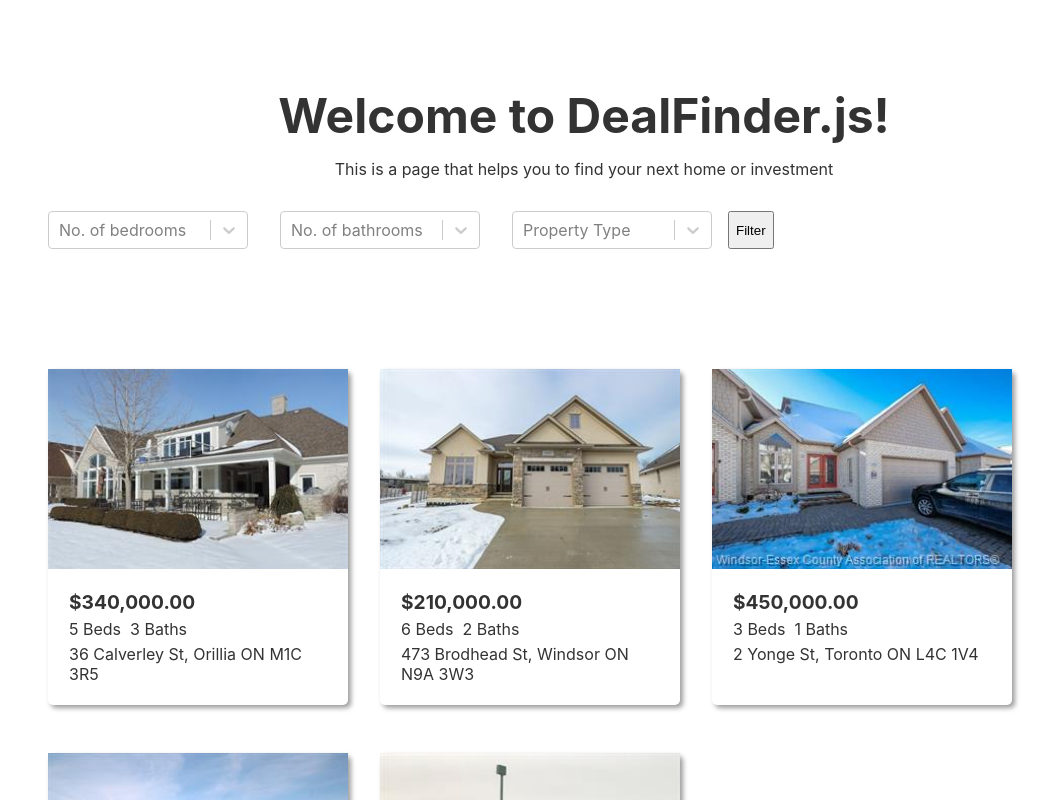
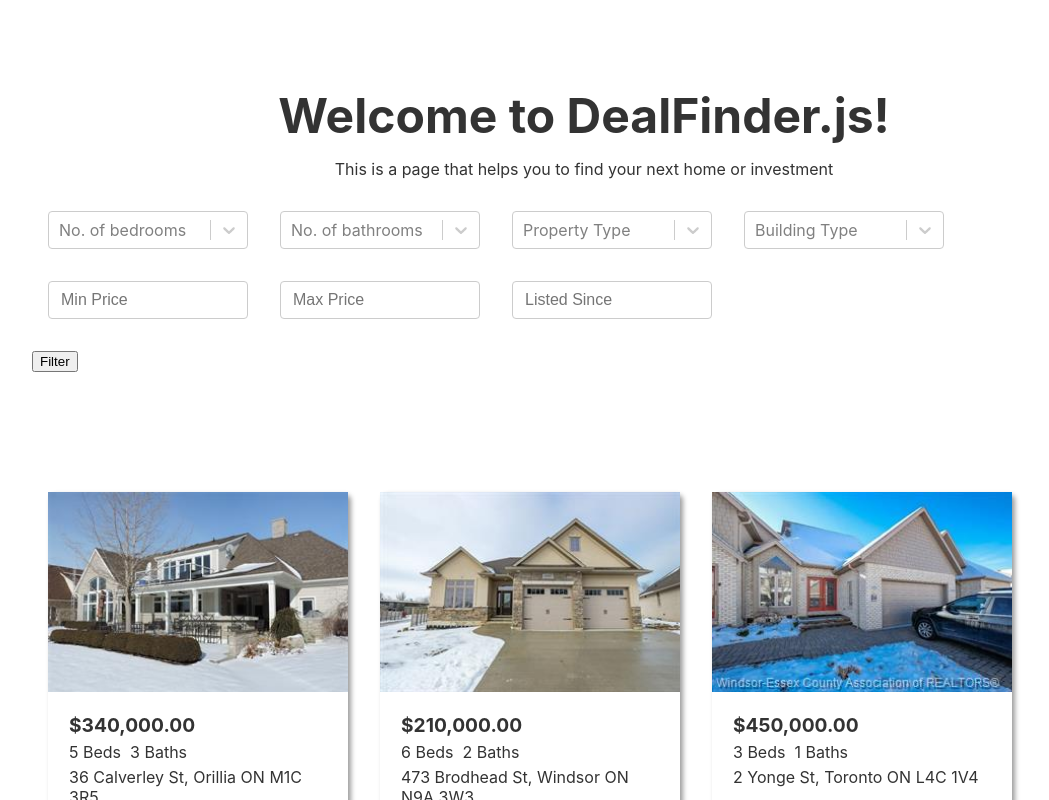
Before and after one commit to xzlstc415/deal-finder, a Next.js app: page / in a window 1280 px wide. Shown: the top 800 px of the page, without its empty margins (56-1105 px from the left). Built offline with nearby package versions, Linux system fonts and the light colour scheme.

Commit message:
add all filters

```diff
--- /dev/null
+++ b/components/BuildingTypeSelect/index.js
@@ -0,0 +1,16 @@
+import React from 'react';
+import ReactSelect from 'react-select';
+
+const options = [
+  { value: 'Detached', label: 'Detached' },
+  { value: 'Semi-Detached', label: 'Semi-Detached' },
+  { value: 'Condo', label: 'Condo' },
+  { value: 'Land', label: 'Land' },
+  { value: 'Plaza', label: 'Plaza' }
+];
+
+const BuildingTypeSelect = props => (
+  <ReactSelect {...props} options={options} className="filter-select" />
+);
+
+export default BuildingTypeSelect;
--- a/components/Input/index.css
+++ b/components/Input/index.css
@@ -1,6 +1,17 @@
-input {
-  padding: 0.55rem 0.75rem;
+input[type='text'] {
+  padding: 0 0.75rem;
   outline: none;
+  border-radius: 4px;
+  border: 1px solid rgb(204, 204, 204);
+  box-sizing: border-box;
+  font-size: 16px;
+  margin: 0em 1em;
+  height: 100%;
+  width: 200px;
+}
+
+.filter-input {
+  height: 38px;
 }
 
 input:focus {
--- a/components/Input/index.js
+++ b/components/Input/index.js
@@ -1,5 +1,9 @@
 import React from 'react';
 
-const Input = props => <input type="text" {...props} />;
+const Input = props => (
+  <div className="filter-input">
+    <input type="text" {...props} />
+  </div>
+);
 
 export default Input;
--- a/components/Welcome/index.css
+++ b/components/Welcome/index.css
@@ -50,5 +50,6 @@ body {
 
 .filter-form {
   display: flex;
+  flex-wrap: wrap;
   padding: 1em 5em;
 }
--- a/components/Welcome/index.js
+++ b/components/Welcome/index.js
@@ -3,6 +3,8 @@ import { fetchListings } from '../../data/listing';
 import PropertyList from './PropertyList';
 import RoomSelect from '../RoomSelect';
 import TypeSelect from '../TypeSelect';
+import BuildingTypeSelect from '../BuildingTypeSelect';
+import Input from '../Input';
 
 const Welcome = () => {
   const [listings, setListings] = useState([]);
@@ -46,7 +48,8 @@ const Welcome = () => {
       <p className="description">
         This is a page that helps you to find your next home or investment
       </p>
-      <form onSubmit={handleSubmit} className="filter-form">
+      <form onSubmit={handleSubmit}>
+        <div className="filter-form">
           <RoomSelect
             placeholder="No. of bedrooms"
             onChange={selectedOption => {
@@ -65,7 +68,36 @@ const Welcome = () => {
               setType(selectedOption.value);
             }}
           />
+          <BuildingTypeSelect
+            placeholder="Building Type"
+            onChange={selectedOption => {
+              setBuildingType(selectedOption.value);
+            }}
+          />
+        </div>
+        <div className="filter-form">
+          <Input
+            placeholder="Min Price"
+            onChange={event => {
+              setMinPrice(event.target.value);
+            }}
+          />
+          <Input
+            placeholder="Max Price"
+            onChange={event => {
+              setMaxPrice(event.target.value);
+            }}
+          />
+          <Input
+            placeholder="Listed Since"
+            onChange={event => {
+              setListedSince(event.target.value);
+            }}
+          />
+        </div>
+        <div className="filter-form">
           <button type="submit">Filter</button>
+        </div>
       </form>
       <PropertyList listings={listings} />
     </div>
--- a/data/listing.js
+++ b/data/listing.js
@@ -87,6 +87,30 @@ const findByType = (result, type) => {
   });
 };
 
+const findByBuildingType = (result, buildingType) => {
+  return result.filter(listing => {
+    return listing.buildingType === buildingType;
+  });
+};
+
+const findByMinPrice = (result, minPrice) => {
+  return result.filter(listing => {
+    return listing.price >= minPrice;
+  });
+};
+
+const findByMaxPrice = (result, maxPrice) => {
+  return result.filter(listing => {
+    return listing.price <= maxPrice;
+  });
+};
+
+const findByListedSince = (result, listedSince) => {
+  return result.filter(listing => {
+    return new Date(listing.listedSince) >= new Date(listedSince);
+  });
+};
+
 export const fetchListings = ({
   location,
   bedrooms,
```
Lines whose indentation alone changed are shown as unchanged.
